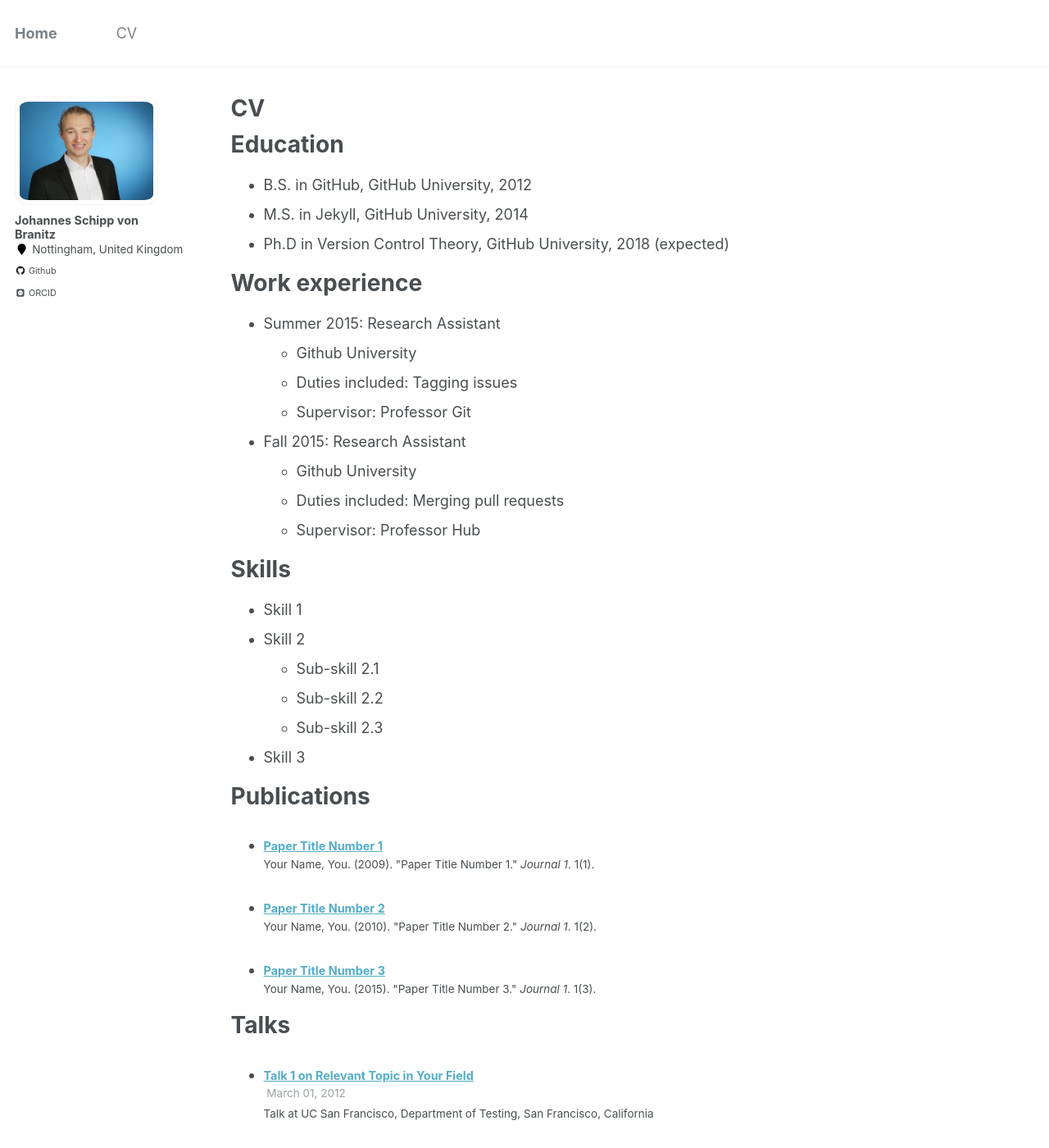
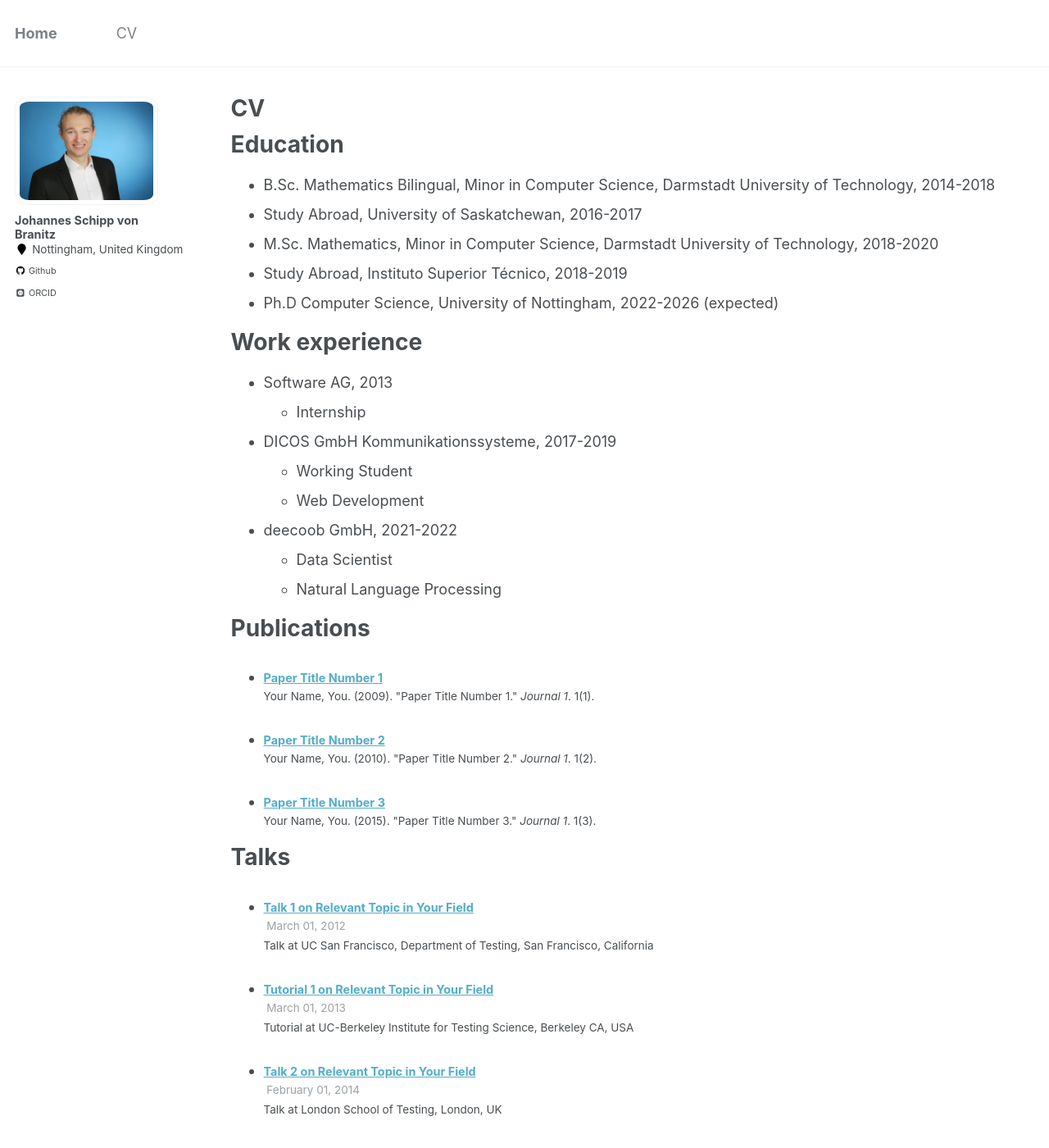
Before and after one commit to Schippmunk/Schippmunk.github.io, a Jekyll site: the page built from _pages/cv.md, in a window 1280 px wide and 1400 px high. Shown: the whole window at 82% size. Built offline with Jekyll 4.4.1, drawn with Linux system fonts in a browser that asks for light colours; some web fonts are replaced; some of the changed text lies outside the part shown.

Commit message:
updated CV

```diff
--- a/_pages/cv.md
+++ b/_pages/cv.md
@@ -11,30 +11,24 @@ redirect_from:
 
 Education
 ======
-* B.S. in GitHub, GitHub University, 2012
-* M.S. in Jekyll, GitHub University, 2014
-* Ph.D in Version Control Theory, GitHub University, 2018 (expected)
+* B.Sc. Mathematics Bilingual, Minor in Computer Science, Darmstadt University of Technology, 2014-2018
+* Study Abroad, University of Saskatchewan, 2016-2017
+* M.Sc. Mathematics, Minor in Computer Science, Darmstadt University of Technology, 2018-2020
+* Study Abroad, Instituto Superior Técnico, 2018-2019
+* Ph.D Computer Science, University of Nottingham, 2022-2026 (expected)
 
 Work experience
 ======
-* Summer 2015: Research Assistant
-  * Github University
-  * Duties included: Tagging issues
-  * Supervisor: Professor Git
+* Software AG, 2013
+  * Internship
 
-* Fall 2015: Research Assistant
-  * Github University
-  * Duties included: Merging pull requests
-  * Supervisor: Professor Hub
+* DICOS GmbH Kommunikationssysteme, 2017-2019
+  * Working Student
+  * Web Development
 
-Skills
-======
-* Skill 1
-* Skill 2
-  * Sub-skill 2.1
-  * Sub-skill 2.2
-  * Sub-skill 2.3
-* Skill 3
+* deecoob GmbH, 2021-2022
+  * Data Scientist
+  * Natural Language Processing
 
 Publications
 ======
@@ -54,6 +48,9 @@ Teaching
     {% include archive-single-cv.html %}
   {% endfor %}</ul>
 
-Service and leadership
+Extracurricular Activities
 ======
-* Currently signed in to 43 different slack teams
+* Trampoline Coach
+  * 2012-2020: TV 1876 Eberstadt e.V. (Youth Guarantor in 2016)
+  * 2016-2017: Circus Projekt Waldoni e.V.
+  * 2023-2024: University of Nottingham Trampolining Society - Performance and Development Officer
```
